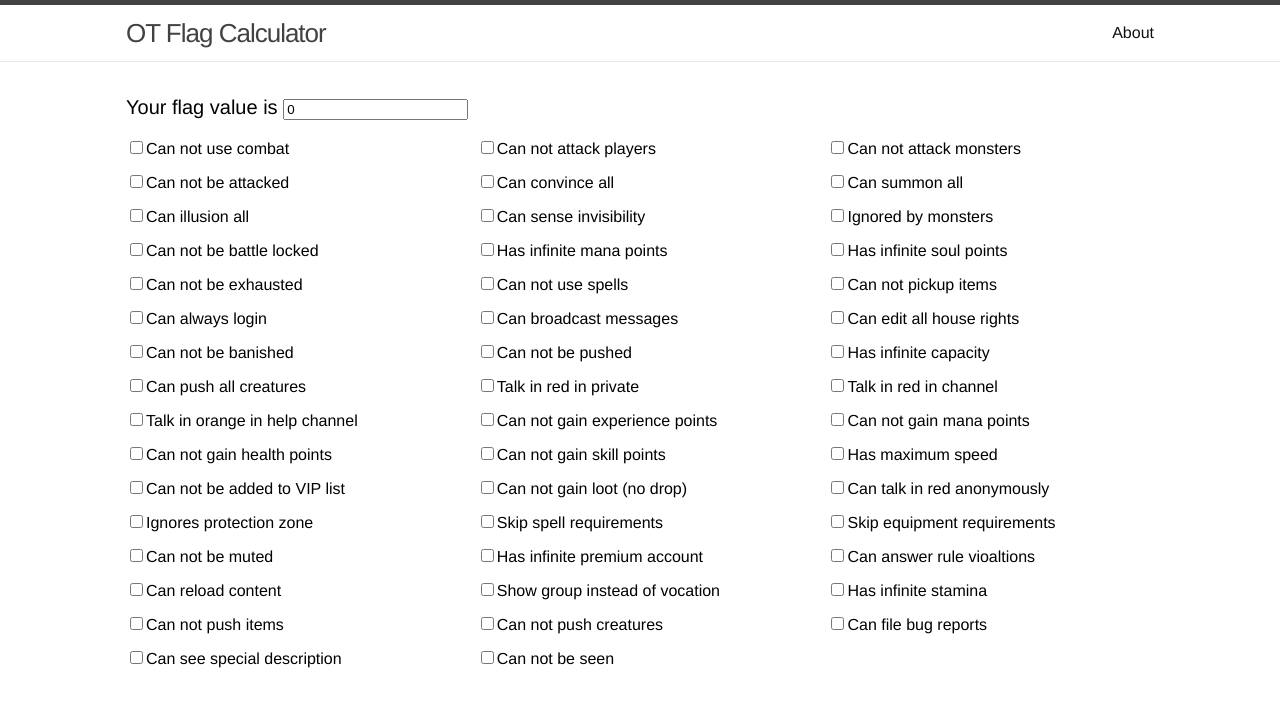
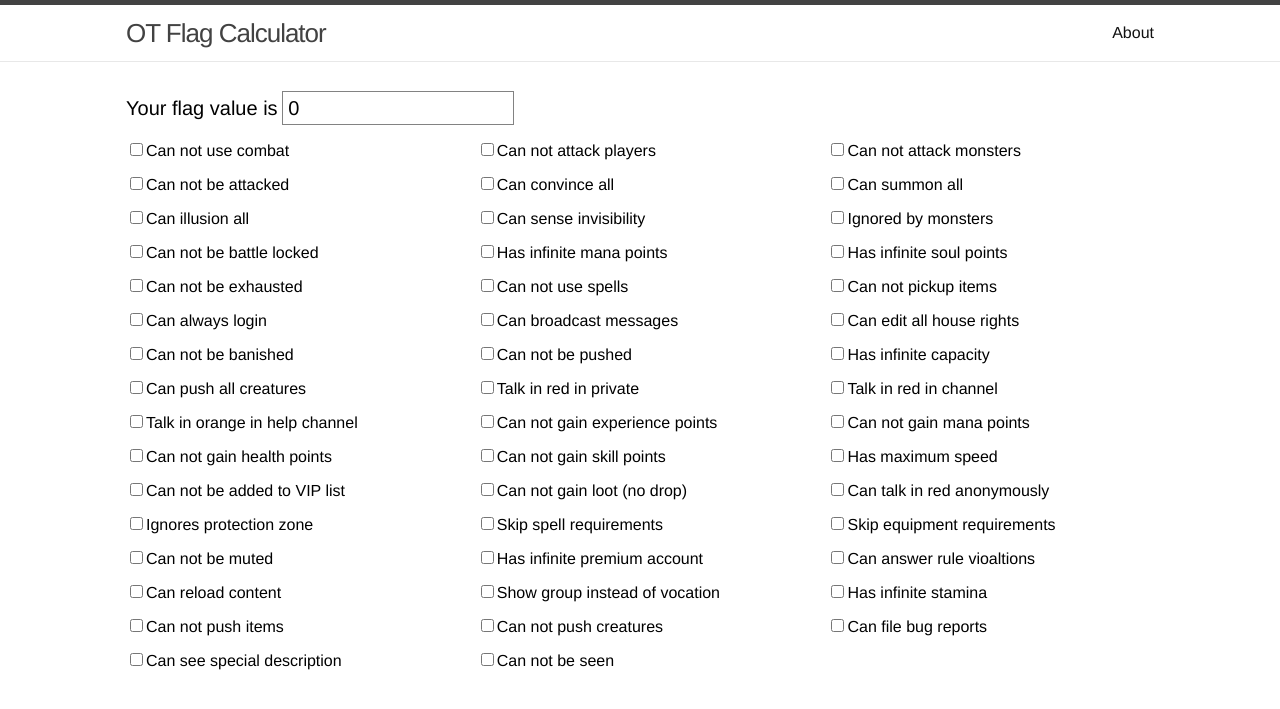
Before and after one commit to ranisalt/flags-calculator, a Jekyll site: the page built from index.html, in a window 1280 px wide. Shown: the top 709 px of the page. Built offline with Jekyll 4.4.1, drawn with Linux system fonts in a browser that asks for light colours.

Commit message:
Improve flag input style

```diff
--- a/css/main.scss
+++ b/css/main.scss
@@ -18,3 +18,10 @@ $grey-color-light: lighten($grey-color, 40%);
 $grey-color-dark:  darken($grey-color, 25%);
 
 @import "bourbon/bourbon", "neat/neat", "base", "layout";
+
+#flag {
+	border: 1px solid $grey-color;
+	font: inherit;
+	margin: -1px;
+	padding-left: 5px;
+}
```
